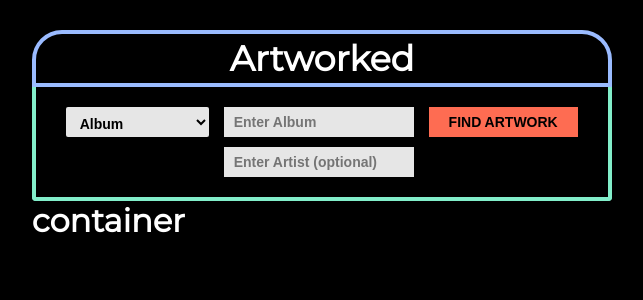
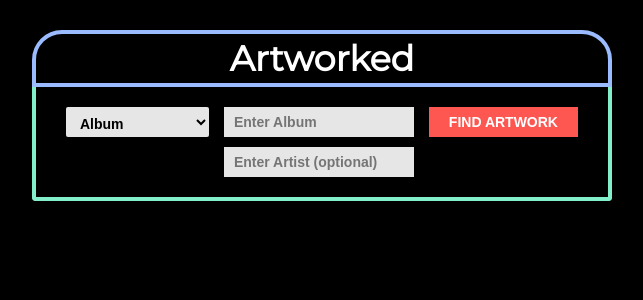
Before and after one commit to edwindelbosque/artworked, a React (Create React App) app: page / in a window 1280 px wide. Shown: the top 300 px of the page, without its empty margins (318-961 px from the left). Built offline with nearby package versions, Linux system fonts and the light colour scheme; a web font is replaced by a local one.

Commit message:
Display searched artworks on screen

```diff
--- a/src/actions/index.js
+++ b/src/actions/index.js
@@ -2,3 +2,8 @@ export const setResults = results => ({
 	type: 'SET_RESULTS',
 	results
 });
+
+export const toggleLoading = boolean => ({
+	type: 'TOGGLE_LOADING',
+	boolean
+});
--- a/src/components/App/App.js
+++ b/src/components/App/App.js
@@ -7,11 +7,11 @@ import Nav from '../Nav/Nav';
 class App extends Component {
 	render() {
 		return (
-			<>
+			<main className='App'>
 				<Nav />
 				<SearchForm />
 				<Container />
-			</>
+			</main>
 		);
 	}
 }
--- a/src/components/App/App.scss
+++ b/src/components/App/App.scss
@@ -1,22 +1,5 @@
 .App {
-	text-align: center;
-}
-
-.App-logo {
-	height: 40vmin;
-}
-
-.App-header {
-	background-color: #282c34;
-	min-height: 100vh;
 	display: flex;
 	flex-direction: column;
 	align-items: center;
-	justify-content: center;
-	font-size: calc(10px + 2vmin);
-	color: white;
 }
-
-.App-link {
-	color: #09d3ac;
-}
--- a/src/components/Artwork/Artwork.js
+++ b/src/components/Artwork/Artwork.js
@@ -0,0 +1,12 @@
+import React from 'react';
+import './Artwork.scss';
+
+const Artwork = ({ name, artist, releaseYear, artwork, hqArtwork }) => {
+	return (
+		<article className='Artwork'>
+			<img alt={`${name} album artwork`} src={artwork}></img>
+		</article>
+	);
+};
+
+export default Artwork;
--- a/src/components/Artwork/Artwork.scss
+++ b/src/components/Artwork/Artwork.scss
@@ -0,0 +1,7 @@
+.Artwork {
+	img {
+		width: 578px;
+		margin-top: 40px;
+		border-radius: 2px;
+	}
+}
--- a/src/components/Container/Container.js
+++ b/src/components/Container/Container.js
@@ -1,8 +1,45 @@
 import React from 'react';
 import './Container.scss';
+import Artwork from '../Artwork/Artwork';
+import loadingGif from '../../assets/loadingGif.gif';
+import { connect } from 'react-redux';
 
-const Container = () => {
-	return <h1>container</h1>;
+const Container = ({ results, isLoading }) => {
+	const card = results.map((result, index) => {
+		const { name, artist, releaseYear, artwork, hqArtwork } = result;
+		return (
+			<Artwork
+				key={index}
+				name={name}
+				artist={artist}
+				releaseYear={releaseYear}
+				artwork={artwork}
+				hqArtwork={hqArtwork}
+			/>
+		);
+	});
+
+	const loader = (
+		<img
+			rel='preload'
+			alt='loading gif'
+			as='image'
+			src={loadingGif}
+			style={{ width: '600px' }}
+		/>
+	);
+
+	return (
+		<>
+			{isLoading && loader}
+			<article>{card}</article>
+		</>
+	);
 };
 
-export default Container;
+const mapStateToProps = ({ results, isLoading }) => ({
+	results,
+	isLoading
+});
+
+export default connect(mapStateToProps)(Container);
--- a/src/components/SearchForm/SearchForm.js
+++ b/src/components/SearchForm/SearchForm.js
@@ -3,7 +3,7 @@ import './SearchForm.scss';
 import { getData } from '../../util/apiCalls';
 import { cleanerHandler } from '../../util/apiCleaners';
 import { connect } from 'react-redux';
-import { setResults } from '../../actions';
+import { setResults, toggleLoading } from '../../actions';
 import { bindActionCreators } from 'redux';
 
 class SearchForm extends Component {
@@ -33,11 +33,13 @@ class SearchForm extends Component {
 
 	handleClick = async () => {
 		const { term, type, label, artist } = this.state;
-		const { setResults } = this.props;
+		const { setResults, toggleLoading } = this.props;
 		const data = await getData(term, type);
-
+		setResults([]);
+		toggleLoading(true);
 		const cleanData = cleanerHandler(data, label, artist, term);
 		setResults(cleanData);
+		toggleLoading(false);
 		console.log(cleanerHandler(data, label, artist, term));
 		this.resetState();
 	};
@@ -101,7 +103,7 @@ class SearchForm extends Component {
 }
 
 const mapDispatchToProps = dispatch => {
-	return bindActionCreators({ setResults }, dispatch);
+	return bindActionCreators({ setResults, toggleLoading }, dispatch);
 };
 
 export default connect(
--- a/src/components/SearchForm/SearchForm.scss
+++ b/src/components/SearchForm/SearchForm.scss
@@ -30,7 +30,8 @@
 		font-size: 14px;
 		font-weight: 600;
 		padding: 7px 20px;
-		background: #fe6c52;
+		color: white;
+		background: #fe5752;
 		border: none;
 		border-radius: 0px;
 		transition: 0.2s;
--- a/src/index.scss
+++ b/src/index.scss
@@ -7,8 +7,6 @@ body {
 	-moz-osx-font-smoothing: grayscale;
 	background: #000000;
 	color: #ffffff;
-	display: flex;
-	justify-content: center;
 }
 
 code {
@@ -21,3 +19,31 @@ code {
 	padding: 0;
 	margin: 0;
 }
+
+// * {
+// 	background-color: rgba(255, 0, 0, 0.2);
+// }
+// * * {
+// 	background-color: rgba(0, 255, 0, 0.2);
+// }
+// * * * {
+// 	background-color: rgba(0, 0, 255, 0.2);
+// }
+// * * * * {
+// 	background-color: rgba(255, 0, 255, 0.2);
+// }
+// * * * * * {
+// 	background-color: rgba(0, 255, 255, 0.2);
+// }
+// * * * * * * {
+// 	background-color: rgba(255, 255, 0, 0.2);
+// }
+// * * * * * * * {
+// 	background-color: rgba(255, 0, 0, 0.2);
+// }
+// * * * * * * * * {
+// 	background-color: rgba(0, 255, 0, 0.2);
+// }
+// * * * * * * * * * {
+// 	background-color: rgba(0, 0, 255, 0.2);
+// }
--- a/src/reducers/isLoading.js
+++ b/src/reducers/isLoading.js
@@ -0,0 +1,8 @@
+export const isLoading = (state = false, action) => {
+	switch (action.type) {
+		case 'TOGGLE_LOADING':
+			return action.boolean;
+		default:
+			return state;
+	}
+};
--- a/src/util/apiCleaners.js
+++ b/src/util/apiCleaners.js
@@ -87,7 +87,7 @@ const cleanAlbum = mutableData => {
 		const cleanedData = {
 			artistId,
 			artist: artistName,
-			artwork: cleanArtwork(artworkUrl100, 600),
+			artwork: cleanArtwork(artworkUrl100, 580),
 			hqArtwork: cleanArtwork(artworkUrl100, 10000),
 			albumId: collectionId,
 			name: collectionName,
@@ -113,7 +113,7 @@ const cleanSingle = mutableData => {
 		const cleanedData = {
 			artistId,
 			artist: artistName,
-			artwork: cleanArtwork(artworkUrl100, 600),
+			artwork: cleanArtwork(artworkUrl100, 580),
 			hqArtwork: cleanArtwork(artworkUrl100, 10000),
 			albumId: collectionId,
 			name: collectionName,
@@ -138,7 +138,7 @@ const cleanArtist = mutableData => {
 		const cleanedData = {
 			artistId,
 			artist: artistName,
-			artwork: cleanArtwork(artworkUrl100, 600),
+			artwork: cleanArtwork(artworkUrl100, 580),
 			hqArtwork: cleanArtwork(artworkUrl100, 10000),
 			albumId: collectionId,
 			name: collectionName,
@@ -154,7 +154,7 @@ const cleanMovie = mutableData => {
 		const { artworkUrl100, trackName, releaseDate } = result;
 
 		const cleanedData = {
-			artwork: cleanArtwork(artworkUrl100, 600),
+			artwork: cleanArtwork(artworkUrl100, 580),
 			hqArtwork: cleanArtwork(artworkUrl100, 10000),
 			name: trackName,
 			releaseYear: parseInt(releaseDate.slice(0, 4))
@@ -168,7 +168,7 @@ const cleanPodcast = mutableData => {
 		const { artworkUrl100, trackName, releaseDate } = result;
 
 		const cleanedData = {
-			artwork: cleanArtwork(artworkUrl100, 600),
+			artwork: cleanArtwork(artworkUrl100, 580),
 			hqArtwork: cleanArtwork(artworkUrl100, 10000),
 			name: trackName,
 			releaseYear: parseInt(releaseDate.slice(0, 4))
@@ -189,7 +189,7 @@ const cleanMusicVideo = mutableData => {
 
 		const cleanedData = {
 			artist: artistName,
-			artwork: cleanArtwork(artworkUrl100, 600),
+			artwork: cleanArtwork(artworkUrl100, 580),
 			hqArtwork: cleanArtwork(artworkUrl100, 10000),
 			previewUrl,
 			name: trackName,
@@ -204,7 +204,7 @@ const cleanTvShow = mutableData => {
 		const { artworkUrl100, releaseDate, collectionName } = result;
 
 		const cleanedData = {
-			artwork: cleanArtwork(artworkUrl100, 600),
+			artwork: cleanArtwork(artworkUrl100, 580),
 			hqArtwork: cleanArtwork(artworkUrl100, 10000),
 			name: collectionName,
 			releaseYear: parseInt(releaseDate.slice(0, 4))
@@ -219,7 +219,7 @@ const cleanBook = mutableData => {
 
 		const cleanedData = {
 			artist: artistName,
-			artwork: cleanArtwork(artworkUrl100, 600),
+			artwork: cleanArtwork(artworkUrl100, 580),
 			hqArtwork: cleanArtwork(artworkUrl100, 10000),
 			name: trackName,
 			releaseYear: parseInt(releaseDate.slice(0, 4))
@@ -234,7 +234,7 @@ const cleanAudiobook = mutableData => {
 
 		const cleanedData = {
 			artist: artistName,
-			artwork: cleanArtwork(artworkUrl100, 600),
+			artwork: cleanArtwork(artworkUrl100, 580),
 			hqArtwork: cleanArtwork(artworkUrl100, 10000),
 			name: collectionName,
 			releaseYear: parseInt(releaseDate.slice(0, 4))
@@ -248,7 +248,7 @@ const cleanApp = mutableData => {
 		const { artworkUrl100, trackName, releaseDate } = result;
 
 		const cleanedData = {
-			artwork: cleanArtwork(artworkUrl100, 600),
+			artwork: cleanArtwork(artworkUrl100, 580),
 			hqArtwork: cleanArtwork(artworkUrl100, 10000),
 			name: trackName,
 			releaseYear: parseInt(releaseDate.slice(0, 4))
```
Also changed, not shown: 1 other file (tests, documents, lock files or other folders).
